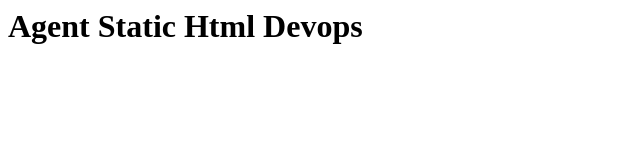
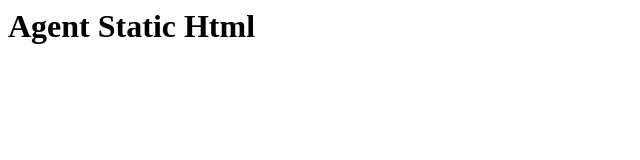
Before and after one commit to FyodorFame/agent-static-html-devops, a plain HTML site: page index.html in a window 1280 px wide. Shown: the whole page, without its empty margins (0-640 px from the left). Drawn offline with Linux system fonts and the light colour scheme.

Commit message:
Second Commit

```diff
--- a/index.html
+++ b/index.html
@@ -4,7 +4,7 @@
     </head>
     <body>
         <main>
-            <h1>Agent Static Html Devops</h1>
+            <h1>Agent Static Html</h1>
         </main>
     </body>
 </html>
```
